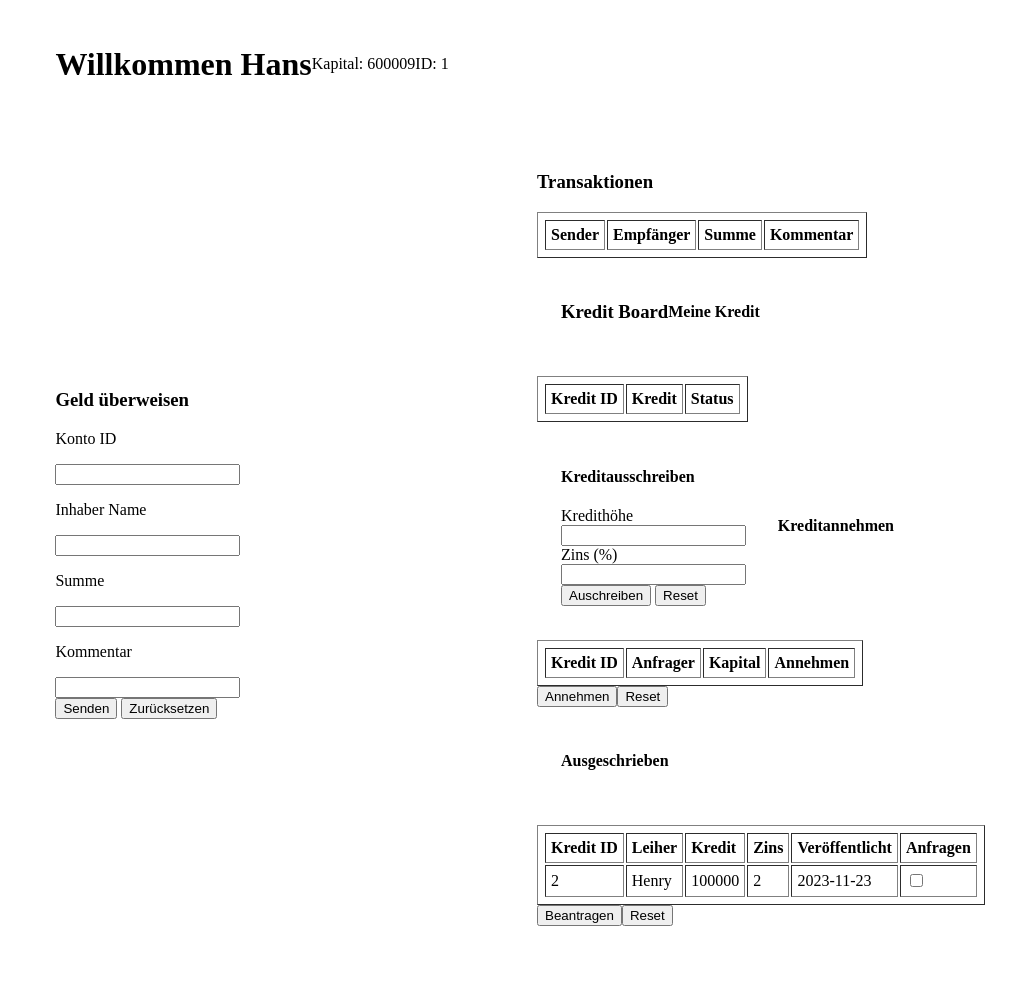
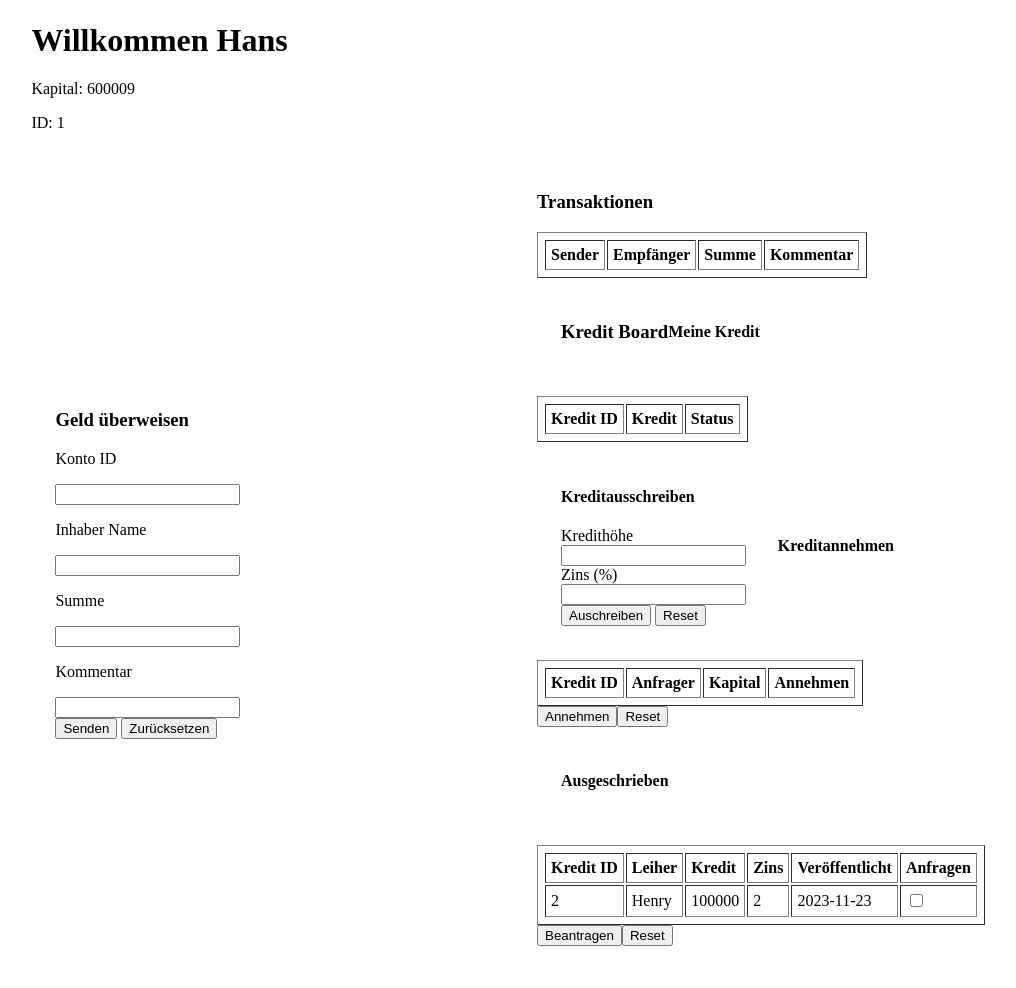
Before and after one commit to Fang-Telekom/FOM, a PHP site: page /willkommen.php in a window 1280 px wide. Shown: the part 117-1105 px from the top of the page, without its empty margins (103-1119 px from the left). Before the commit the page ends 1043 px from the top, so only its background shows below. Run offline with PHP 8.4, Linux system fonts and the light colour scheme; a user stored in the database is signed in; data comes from the database, SQL or seed files in the repository; data that the repository does not hold is empty.

Commit message:
adjust visual aspect

```diff
--- a/php/login/willkommen.php
+++ b/php/login/willkommen.php
@@ -43,14 +43,14 @@
 
 <body>
 	<div class="body">
-		<div class="row">
 <?php
 		echo "<h1>Willkommen {$_SESSION['name']} </h1>";
 		echo "<p> Kapital: " . $_SESSION['kapital'] . "</p>";
 		echo "<p> ID: " . $_SESSION['id'] . "</p>";
 ?>
-		</div>
-		<div class="row"> <div class="w50">
+
+		<div class="row">
+			<div class="w50">
 				<h3> Geld überweisen </h3>
 
 				<?php
@@ -80,17 +80,20 @@
 					<input type="submit" value="Senden">
 					<input type="reset" value="Zurücksetzen">
 				</form>
-		</div> <div class="w50">
+			</div>
+			<div class="w50">
 				<h3> Transaktionen </h3>
 				<?php include "transaction.php"; ?>
-		</div> </div>
+			</div>
+		</div>
 		<div class="row">
 			<h3> Kredit Board </h3>
 			<div class="w50">
 				<h4> Meine Kredit </h4>
 				<?php include "myCredit.php";
 				?>
-		</div> </div>
+			</div>
+		</div>
 		<div class="row">
 			<div class="w50"> <?php
 				if(!($_SESSION['request'])){
@@ -124,7 +127,8 @@
 				}
 				include "creditRequest.php";
 				}?>
-		</div> </div>
+			</div>
+		</div>
 		<div class="row">
 				<?php
 			echo "<h4> Ausgeschrieben </h4>";
```
Lines whose indentation alone changed are shown as unchanged.
